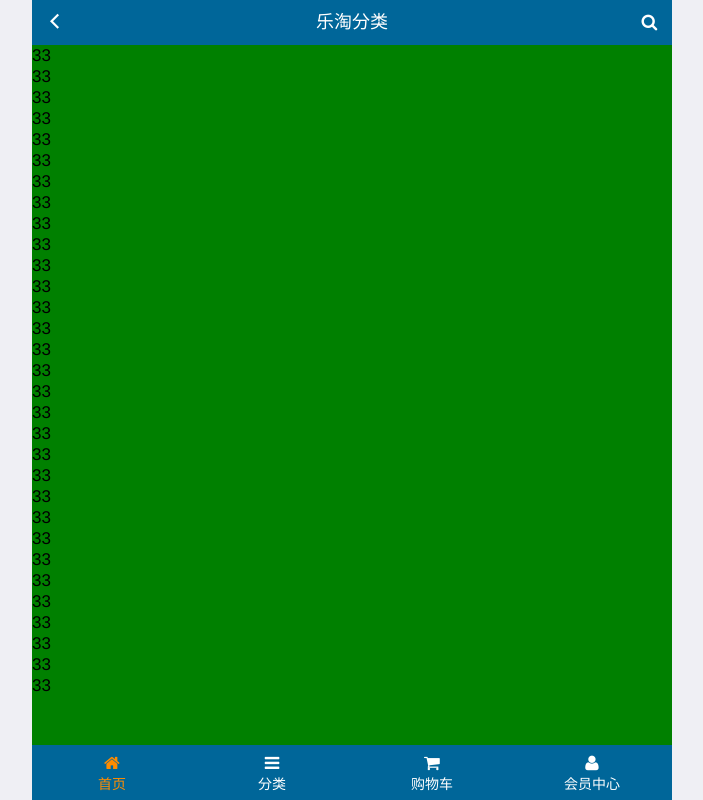
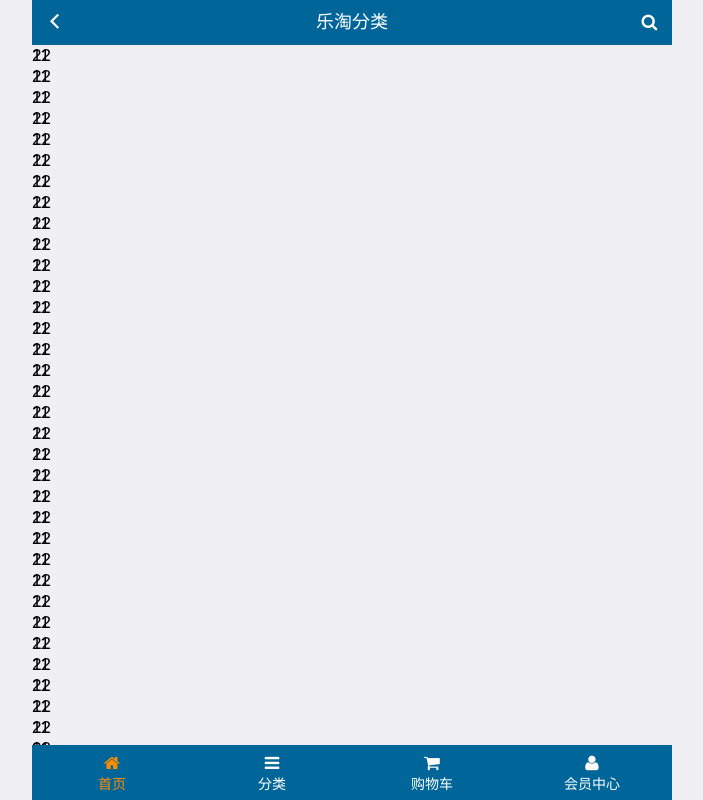
Before and after one commit to yungsupin/letao, a plain HTML site: page front/category.html in a window 1280 px wide. Shown: the whole page, without its empty margins (288-991 px from the left). Drawn offline with Linux system fonts and the light colour scheme.

Commit message:
再提交一次

```diff
--- a/front/category.html
+++ b/front/category.html
@@ -28,37 +28,42 @@
                     <!-- 轮播图-->
                     <ul class="first">
                         <!-- 挖个坑-->
-                        <li>33</li>
-                        <li>33</li>
-                        <li>33</li>
-                        <li>33</li>
-                        <li>33</li>
-                        <li>33</li>
-                        <li>33</li>
-                        <li>33</li>
-                        <li>33</li>
-                        <li>33</li>
-                        <li>33</li>
-                        <li>33</li>
-                        <li>33</li>
-                        <li>33</li>
-                        <li>33</li>
-                        <li>33</li>
-                        <li>33</li>
-                        <li>33</li>
-                        <li>33</li>
-                        <li>33</li>
-                        <li>33</li>
-                        <li>33</li>
-                        <li>33</li>
-                        <li>33</li>
-                        <li>33</li>
-                        <li>33</li>
-                        <li>33</li>
-                        <li>33</li>
-                        <li>33</li>
-                        <li>33</li>
-                        <li>33</li>
+                      <li>11</li>
+                      <li>11</li>
+                      <li>11</li>
+                      <li>11</li>
+                      <li>11</li>
+                      <li>11</li>
+                      <li>11</li>
+                      <li>11</li>
+                      <li>11</li>
+                      <li>11</li>
+                      <li>11</li>
+                      <li>11</li>
+                      <li>11</li>
+                      <li>11</li>
+                      <li>11</li>
+                      <li>11</li>
+                      <li>11</li>
+                      <li>11</li>
+                      <li>11</li>
+                      <li>11</li>
+                      <li>11</li>
+                      <li>11</li>
+                      <li>11</li>
+                      <li>11</li>
+                      <li>11</li>
+                      <li>11</li>
+                      <li>11</li>
+                      <li>11</li>
+                      <li>11</li>
+                      <li>11</li>
+                      <li>11</li>
+                      <li>11</li>
+                      <li>11</li>
+                      <li>11</li>
+                      <li>11</li>
+                      <li>11</li>
                     </ul>
                 </div>
             </div>
@@ -67,9 +72,43 @@
             <div class="mui-scroll-wrapper">
                 <div class="mui-scroll">
                     <ul class="second">
-
+                        <li>22</li>
+                        <li>22</li>
+                        <li>22</li>
+                        <li>22</li>
+                        <li>22</li>
+                        <li>22</li>
+                        <li>22</li>
+                        <li>22</li>
+                        <li>22</li>
+                        <li>22</li>
+                        <li>22</li>
+                        <li>22</li>
+                        <li>22</li>
+                        <li>22</li>
+                        <li>22</li>
+                        <li>22</li>
+                        <li>22</li>
+                        <li>22</li>
+                        <li>22</li>
+                        <li>22</li>
+                        <li>22</li>
+                        <li>22</li>
+                        <li>22</li>
+                        <li>22</li>
+                        <li>22</li>
+                        <li>22</li>
+                        <li>22</li>
+                        <li>22</li>
+                        <li>22</li>
+                        <li>22</li>
+                        <li>22</li>
+                        <li>22</li>
+                        <li>22</li>
+                        <li>22</li>
                     </ul>
                     <!-- 轮播图-->
+
                 </div>
             </div>
         </div>
--- a/front/css/common.css
+++ b/front/css/common.css
@@ -15,7 +15,7 @@ img{
 .lt_container{
     width: 100%;
     height: 100%;
-    background-color: pink;
+    /*background-color: pink;*/
     max-width: 640px;
     min-width: 320px;
     margin:0 auto;
@@ -90,7 +90,7 @@ img{
 .lt_main{
     width: 100%;
     height: 100%;
-    background-color: green;
+    /*background-color: green;*/
     position: relative;
     overflow: hidden;
 }
```
